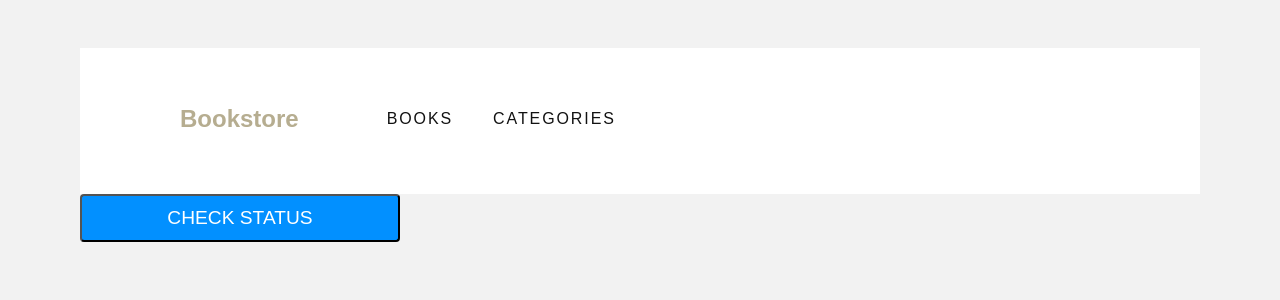
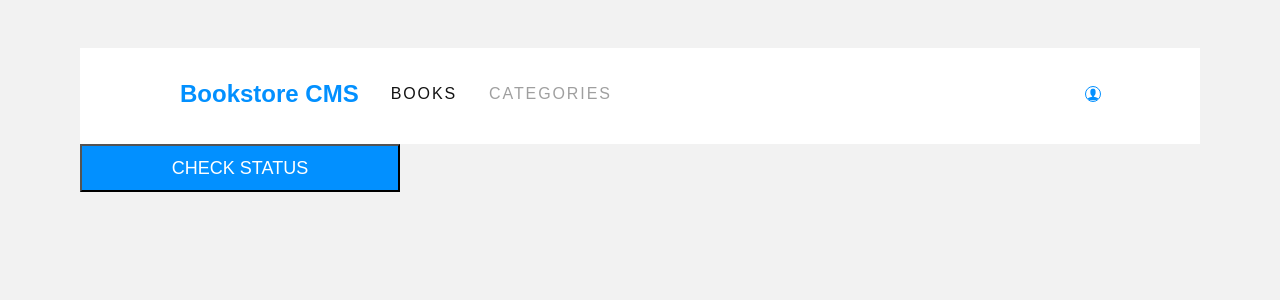
Before and after one commit to chukwuebukaVictor/book-store, a React (Create React App) app: page /Categories in a window 1280 px wide. Shown: the top 300 px of the page. Built offline with nearby package versions, Linux system fonts and the light colour scheme; no server answers.

Commit message:
Implement reviewer's corrections

```diff
--- a/package.json
+++ b/package.json
@@ -10,6 +10,7 @@
     "prop-types": "^15.8.1",
     "react": "^18.0.0",
     "react-dom": "^18.0.0",
+    "react-icons": "^4.3.1",
     "react-redux": "^7.2.8",
     "react-router-dom": "^6.3.0",
     "react-scripts": "5.0.0",
--- a/src/App.css
+++ b/src/App.css
@@ -1,3 +1,9 @@
+* {
+  padding: 0;
+  margin: 0;
+  box-sizing: border-box;
+}
+
 body {
   margin: 0;
   background-color: rgba(0, 0, 0, 0.05);
@@ -15,12 +21,11 @@ body {
 button {
   padding: 1rem;
   background-color: #0290ff;
-  border-radius: 4px;
-  width: 10rem;
+  width: 5rem;
   height: 3rem;
   color: #fff;
   font-family: Montserrat, sans-serif;
-  font-size: larger;
+  font-size: large;
   display: flex;
   align-items: center;
   justify-content: center;
@@ -64,9 +69,20 @@ nav {
 .nav_links {
   display: flex;
   list-style: none;
+  justify-content: center;
+  align-items: center;
+  padding-left: 2rem;
+  gap: 2rem;
+}
+
+.nav1 {
+  display: flex;
+  justify-content: center;
+}
+
+.nav {
+  display: flex;
   justify-content: space-between;
-  align-items: center;
-  gap: 2.5rem;
 }
 
 .catagories {
@@ -88,8 +104,7 @@ nav {
 .add_book form {
   display: flex;
   align-items: center;
-  margin-left: 2rem;
-  gap: 1rem;
+  gap: 0.5rem;
 }
 
 .progressCircle {
@@ -107,3 +122,21 @@ nav {
   color: #888;
   height: 3rem;
 }
+
+.header1 {
+  color: #0290ff;
+}
+
+.cate {
+  opacity: 0.4;
+}
+
+.beer {
+  margin-left: 5rem;
+}
+
+.user {
+  color: #0290ff;
+  border: 1px solid #0290ff;
+  border-radius: 50%;
+}
--- a/src/components/Navbar.js
+++ b/src/components/Navbar.js
@@ -1,17 +1,21 @@
 import React from 'react';
 import { Link } from 'react-router-dom';
+import { ImUser } from 'react-icons/im';
 
 const HeaderStyle = {
-  color: '#b6ad90',
+  color: '#0290ff',
 };
 
 const Navbar = () => (
-  <nav>
-    <h1 style={HeaderStyle}>Bookstore</h1>
-    <ul className="nav_links">
-      <Link to="/"><li>Books</li></Link>
-      <Link to="/Categories"><li>Categories</li></Link>
-    </ul>
+  <nav className="nav">
+    <div className="nav1">
+      <h1 className="header1" style={HeaderStyle}>Bookstore CMS</h1>
+      <ul className="nav_links">
+        <Link to="/"><li>Books</li></Link>
+        <Link to="/Categories"><li className="cate">Categories</li></Link>
+      </ul>
+    </div>
+    <ImUser className="user" />
   </nav>
 );
 
```
Also changed, not shown: 1 other file (tests, documents, lock files or other folders).
